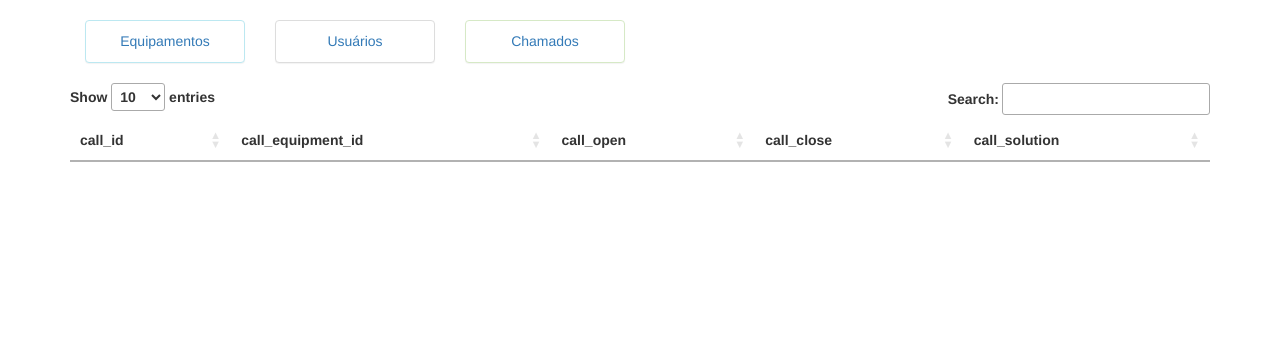
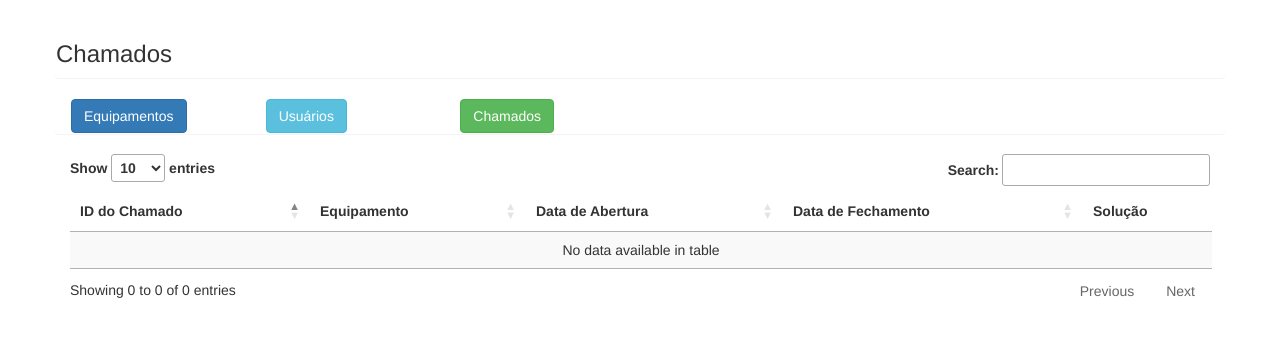
Before and after one commit to kleytonsouza/hardware_report, a Flask app: page /auth/calls_list in a window 1280 px wide. Shown: the part 54-391 px from the top of the page. Run offline with Flask 2, Linux system fonts and the light colour scheme; data that the repository does not hold is empty; some libraries are stand-ins or nearby versions.

Commit message:
tabelas classificando, pesquisando e ordenando.

```diff
--- a/app/auth/forms.py
+++ b/app/auth/forms.py
@@ -6,6 +6,6 @@ from wtforms.validators import DataRequired
 class LoginForm(FlaskForm):
     user = StringField('User', validators=[DataRequired()], render_kw={"placeholder": "Admin User", "autocomplete": "on"})
     password = PasswordField('PassWord', validators=[DataRequired()],
-                             render_kw={"placeholder": "Admin Pass", "autocomplete=,": "on"})
+                             render_kw={"placeholder": "Admin Pass", "autocomplete": "on"})
     # remember_me = BooleanField('Mantenha-me Logado')
     submit = SubmitField('Go')
--- a/app/auth/views.py
+++ b/app/auth/views.py
@@ -53,46 +53,139 @@ def calls_list():
     return render_template('auth/calls_list.html', calls=calls)
 
 
-# @auth.route('/api/equips')
-# def data():
-#     query = Equipment.query
-#
-#     search = request.args.get('search[value]')
-#     if search:
-#         query = query.filter(db.or_(
-#             Equipment.type.like(f'%{search}%'),
-#             Equipment.equip_registry.like(f'%{search}%')
-#         ))
-#
-#     total_filtered = query.count()
-#
-#     order = []
-#     i = 0
-#     while True:
-#         col_index = request.args.get(f'order[{i}][column]')
-#         if col_index is None:
-#             break
-#         col_name = request.args.get(f'columns[{col_index}][data]')
-#         if col_name not in ['name', 'age', 'email']:
-#             col_name = 'name'
-#         descending = request.args.get(f'order[{i}][dir]') == 'desc'
-#         col = getattr(Equipment, col_name)
-#         if descending:
-#             col = col.desc()
-#         order.append(col)
-#         i += 1
-#     if order:
-#         query = query.order_by(*order)
-#
-#     # pagination
-#     start = request.args.get('start', type=int)
-#     length = request.args.get('length', type=int)
-#     query = query.offset(start).limit(length)
-#
-#     # response
-#     return {
-#         'data': [equip.to_dict() for equip in query],
-#         'recordsFiltered': total_filtered,
-#         'recordsTotal': Equipment.query.count(),
-#         'draw': request.args.get('draw', type=int),
-#     }
+@auth.route('/api/equips')
+def equips_data():
+
+    query = Equipment.query
+
+    search = request.args.get('search[value]')
+    if search:
+        query = query.filter(db.or_(
+            Equipment.type.like(f'%{search}%'),
+
+        ))
+
+    total_filtered = query.count()
+
+    order = []
+    i = 0
+    while True:
+        col_index = request.args.get(f'order[{i}][column]')
+        if col_index is None:
+            break
+        col_name = request.args.get(f'columns[{col_index}][data]')
+        if col_name not in ['equip_id', 'equip_user_id', 'model', 'brand', 'type']:
+            col_name = 'equip_id'
+        descending = request.args.get(f'order[{i}][dir]') == 'desc'
+        col = getattr(Equipment, col_name)
+        if descending:
+            col = col.desc()
+        order.append(col)
+        i += 1
+    if order:
+        query = query.order_by(*order)
+
+    # pagination
+    start = request.args.get('start', type=int)
+    length = request.args.get('length', type=int)
+    query = query.offset(start).limit(length)
+
+    # response
+    return {
+        'data': [equip.to_dict() for equip in query],
+        'recordsFiltered': total_filtered,
+        'recordsTotal': Equipment.query.count(),
+        'draw': request.args.get('draw', type=int),
+    }
+
+
+@auth.route('/api/users')
+def users_data():
+
+    query = User.query
+
+    search = request.args.get('search[value]')
+    if search:
+        query = query.filter(db.or_(
+            User.user_name.like(f'%{search}%'),
+
+        ))
+
+    total_filtered = query.count()
+
+    order = []
+    i = 0
+    while True:
+        col_index = request.args.get(f'order[{i}][column]')
+        if col_index is None:
+            break
+        col_name = request.args.get(f'columns[{col_index}][data]')
+        if col_name not in ['user_id', 'user_name', 'user_team_id', 'user_subteam_id']:
+            col_name = 'user_name'
+        descending = request.args.get(f'order[{i}][dir]') == 'desc'
+        col = getattr(User, col_name)
+        if descending:
+            col = col.desc()
+        order.append(col)
+        i += 1
+    if order:
+        query = query.order_by(*order)
+
+    # pagination
+    start = request.args.get('start', type=int)
+    length = request.args.get('length', type=int)
+    query = query.offset(start).limit(length)
+
+    # response
+    return {
+        'data': [user.to_dict() for user in query],
+        'recordsFiltered': total_filtered,
+        'recordsTotal': User.query.count(),
+        'draw': request.args.get('draw', type=int),
+    }
+
+
+@auth.route('/api/calls')
+def calls_data():
+
+    query = Call.query
+
+    search = request.args.get('search[value]')
+    if search:
+        query = query.filter(db.or_(
+            Call.call_open.like(f'%{search}%'),
+
+        ))
+
+    total_filtered = query.count()
+
+    order = []
+    i = 0
+    while True:
+        col_index = request.args.get(f'order[{i}][column]')
+        if col_index is None:
+            break
+        col_name = request.args.get(f'columns[{col_index}][data]')
+        if col_name not in ['call_id', 'call_equipment_id', 'call_open', 'call_close']:
+            col_name = 'call_id'
+        descending = request.args.get(f'order[{i}][dir]') == 'desc'
+        col = getattr(Call, col_name)
+        if descending:
+            col = col.desc()
+        order.append(col)
+        i += 1
+    if order:
+        query = query.order_by(*order)
+
+    # pagination
+    start = request.args.get('start', type=int)
+    length = request.args.get('length', type=int)
+    query = query.offset(start).limit(length)
+
+    # response
+    return {
+        'data': [call.to_dict() for call in query],
+        'recordsFiltered': total_filtered,
+        'recordsTotal': Call.query.count(),
+        'draw': request.args.get('draw', type=int),
+    }
--- a/app/templates/auth/calls_list.html
+++ b/app/templates/auth/calls_list.html
@@ -10,53 +10,44 @@
 {% endblock %}
 
 {% block page_content %}
+    <div class="row panel" >
+        <h3>Chamados</h3>
+    </div>
+    <div class="row panel">
         <div class="col-md-2">
-        <div class="panel panel-info ">
             <a href="{{ url_for('auth.equips_list' ) }}">
-                <div class="panel-heading text-center">
+                <button class="btn btn-primary">
                           Equipamentos
+                </button>
+            </a>
         </div>
+        <div class="col-md-2">
+            <a href="{{ url_for('auth.users_list' ) }}">
+                <button class="btn btn-info">
+                          Usuários
+                </button>
+            </a>
+        </div>
+        <div class="col-md-2">
+            <a href="{{ url_for('auth.calls_list' ) }}">
+                <button class="btn btn-success">
+                          Chamados
+                </button>
             </a>
         </div>
     </div>
-    <div class="col-md-2">
-        <div class="panel panel-default ">
-            <a href="{{ url_for('auth.users_list') }}">
-                <div class="panel-heading text-center">
-                          Usuários
-                </div>
-            </a>
-        </div>
-    </div>
-    <div class="col-md-2">
-        <div class="panel panel-success">
-            <a href="{{ url_for('auth.calls_list' ) }}">
-                <div class="panel-heading text-center">
-                          Chamados
-                </div>
-            </a>
-        </div>
-    </div>
+
     <table id="data" class="display">
         <thead>
             <tr>
-            <th>call_id</th>
-            <th>call_equipment_id</th>
-            <th>call_open</th>
-            <th>call_close</th>
-            <th>call_solution</th>
+                <th>ID do Chamado</th>
+                <th>Equipamento</th>
+                <th>Data de Abertura</th>
+                <th>Data de Fechamento</th>
+                <th>Solução</th>
             </tr>
         </thead>
         <tbody>
-        {%  for call in calls %}
-        <tr>
-            <td>{{ call.call_id }}</td>
-            <td>{{ call.call_equipment_id }}</td>
-            <td>{{ call.call_open }}</td>
-            <td>{{ call.call_close }}</td>
-            <td>{{ call.call_solution }}</td>
-        </tr>
-        {% endfor %}
         </tbody>
     </table>
 {% endblock %}
@@ -65,14 +56,14 @@
   <script>
     $(document).ready(function () {
       $('#data').DataTable({
-        ajax: '/api/calls',
+        ajax: '/auth/api/calls',
         serverSide: true,
         columns: [
           {data: 'call_id'},
           {data: 'call_equipment_id'},
           {data: 'call_open'},
           {data: 'call_close'},
-          {data: 'call_solution'}
+          {data: 'call_solution', orderable: false}
         ],
       });
     });
--- a/app/templates/base.html
+++ b/app/templates/base.html
@@ -1,12 +1,19 @@
 {% extends "bootstrap/base.html" %}
+
+{% block html_attribs %}
+    lang="pt-br"
+{% endblock %}
+
+{% block metas %}
+    <meta charset="utf-8">
+{% endblock %}
 
 {% block title %}Hardware_Report{% endblock %}
 
 {% block head %}
-{{ super() }}
-<link rel="shortcut icon" href="{{ url_for('static', filename='ufpr_ico.gif') }}" type="image/x-icon">
-<link rel="icon" href="{{ url_for('static', filename='ufpr_ico.gif') }}" type="image/x-icon">
-
+    <link rel="shortcut icon" href="{{ url_for('static', filename='ufpr_ico.gif') }}" type="image/x-icon">
+    <link rel="icon" href="{{ url_for('static', filename='ufpr_ico.gif') }}" type="image/x-icon">
+    {{ super() }}
 {% endblock %}
 
 {% block navbar %}
```
Also changed, not shown: app/models.py (+9 -5 lines), app/templates/auth/equips_list.html (+17 -18 lines), app/templates/auth/users_list.html (+26 -35 lines). Lines whose indentation alone changed are shown as unchanged.
